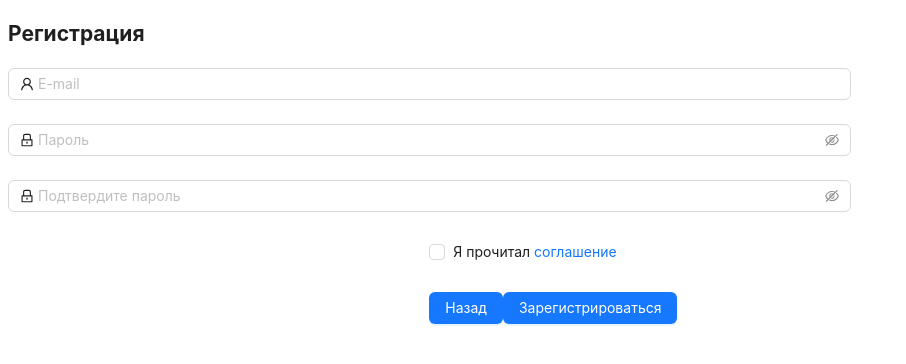
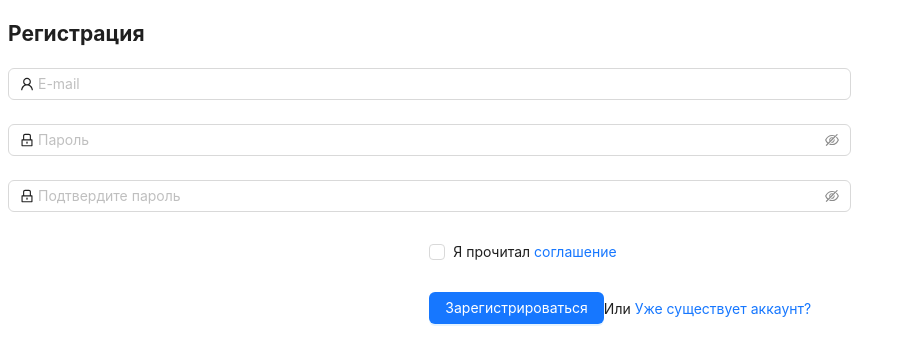
Before and after one commit to vosdux/vosdux.github.io, a React app: page /sign-up in a window 1280 px wide. Shown: the top 364 px of the page, without its empty margins (0-906 px from the left). Built offline with nearby package versions, Linux system fonts and the light colour scheme; no server answers; what @linaria/core would draw is missing.

Commit message:
feat: registration page

```diff
--- a/src/api/auth/index.ts
+++ b/src/api/auth/index.ts
@@ -11,7 +11,7 @@ export const login = async (data: AuthorizationBody, config?: AxiosRequestConfig
 
 export const singnUp = async (data: SignUpBody, config?: AxiosRequestConfig) => {
   try {
-    return await makeRequest.post<AuthorizationResponse>('/sing-up', data, config);
+    return await makeRequest.post<AuthorizationResponse>('/registration', data, config);
   } catch (error) {
     throw error;
   }
--- a/src/api/makeRequest.ts
+++ b/src/api/makeRequest.ts
@@ -2,6 +2,7 @@ import axios from 'axios';
 
 export const makeRequest = axios.create({
   baseURL: process.env.REACT_APP_API_URL,
-  headers: { authorization: `Bearer ${localStorage.getItem('token')}` },
+  headers: { authorization: `Bearer ${localStorage.getItem('token')}`, 'Access-Control-Allow-Credentials': true },
+
   withCredentials: true,
 });
--- a/src/pages/SignUpPage/index.tsx
+++ b/src/pages/SignUpPage/index.tsx
@@ -1,9 +1,10 @@
-import React, { useEffect } from 'react';
+import React from 'react';
 import { useNavigate } from 'react-router-dom';
 import { Button, Checkbox, Form, Input } from 'antd';
 import { LockOutlined, UserOutlined } from '@ant-design/icons';
+import { authStore } from '@stores/authStore';
 import { root, container__login, register__input, login__block, register__checkbox, register__btn } from './styles';
-import { authStore } from '@stores/authStore';
+
 const formItemLayout = {
   labelCol: {
     xs: { span: 24 },
@@ -28,18 +29,12 @@ const tailFormItemLayout = {
 };
 
 const SignUp: React.FC = () => {
-  const { singnUp } = authStore;
-
-  // useEffect(() => {
-
-  //   // eslint-disable-next-line react-hooks/exhaustive-deps
-  // }, []);
+  const { singnUp, isLoading } = authStore;
   const navigate = useNavigate();
   const [form] = Form.useForm();
 
   const onFinish = (values) => {
     singnUp({ email: values.email, password: values.password, secondPassword: values.confirm });
-    // console.log('Received values of form: ', values);
   };
 
   return (
@@ -136,12 +131,10 @@ const SignUp: React.FC = () => {
             </Checkbox>
           </Form.Item>
           <Form.Item {...tailFormItemLayout} className={register__btn}>
-            <Button type="primary" onClick={() => navigate('/')}>
-              Назад
-            </Button>
-            <Button type="primary" htmlType="submit">
+            <Button type="primary" htmlType="submit" loading={isLoading}>
               Зарегистрироваться
             </Button>
+            Или <a onClick={() => navigate('/login')}>Уже существует аккаунт?</a>
           </Form.Item>
         </Form>
       </div>
--- a/src/pages/SignUpPage/styles.ts
+++ b/src/pages/SignUpPage/styles.ts
@@ -21,13 +21,13 @@ export const login__block = css`
   padding: 45px 95px;
 
   @media (max-width: 746px) {
-    padding: 25px 55px;
+    padding: 25px 25px;
   }
   @media (max-width: 564px) {
-    padding: 25px 45px;
+    padding: 25px 35px;
   }
   @media (max-width: 440px) {
-    padding: 20px 35px;
+    padding: 15px 25px;
   }
 `;
 
@@ -48,19 +48,14 @@ export const register__checkbox = css`
 `;
 
 export const register__btn = css`
+  margin-inline-start: 0;
   display: flex;
-  flex-direction: column;
-  margin-inline-start: 0;
+  flex-direction: row;
+  button {
+    margin-right: 10px;
+  }
   div {
+    max-width: 100%;
     margin-inline-start: 0;
-    justify-content: center;
-    display: flex;
-    gap: 10px;
-    @media (max-width: 564px) {
-      flex-wrap: wrap;
-    }
-  }
-  @media (max-width: 564px) {
-    flex-wrap: wrap;
   }
 `;
--- a/src/stores/authStore/index.ts
+++ b/src/stores/authStore/index.ts
@@ -1,11 +1,13 @@
 import { message } from 'antd';
 import { makeAutoObservable, runInAction } from 'mobx';
 import { api } from '@api/api';
+import { getError } from './../../utils';
 
 class AuthStore {
   isLoading = false;
   isAuthenticated = false;
   isActivated = false;
+  role: 'USER' | 'ADMIN' | null = null;
 
   constructor() {
     makeAutoObservable(this);
@@ -35,11 +37,15 @@ class AuthStore {
         this.isLoading = true;
       });
       const res = await api.auth.singnUp(data);
+      localStorage.setItem('token', res.data.accessToken);
+      runInAction(() => {
+        this.isAuthenticated = true;
+        this.isActivated = res.data.user.isActivated;
+        this.role = res.data.user.role;
+      });
       console.log(res);
-
-      alert(res);
     } catch (error) {
-      message.error(error);
+      message.error(getError(error));
     } finally {
       runInAction(() => {
         this.isLoading = false;
--- /dev/null
+++ b/src/utils/getError.ts
@@ -0,0 +1,15 @@
+import { isAxiosError } from 'axios';
+
+export const getError = (error: unknown) => {
+  if (isAxiosError(error)) {
+    console.log(error);
+    if (error.response) {
+      return error.response.data.message;
+    }
+    return error.message;
+  }
+  if (error instanceof Error) {
+    return error.message;
+  }
+  return 'Что-то пошло не так!';
+};
--- /dev/null
+++ b/src/utils/index.ts
@@ -0,0 +1 @@
+export { getError } from './getError';
```
Also changed, not shown: src/api/auth/types.d.ts (+7 -1 lines), 2 other files (tests, documents, lock files or other folders).
